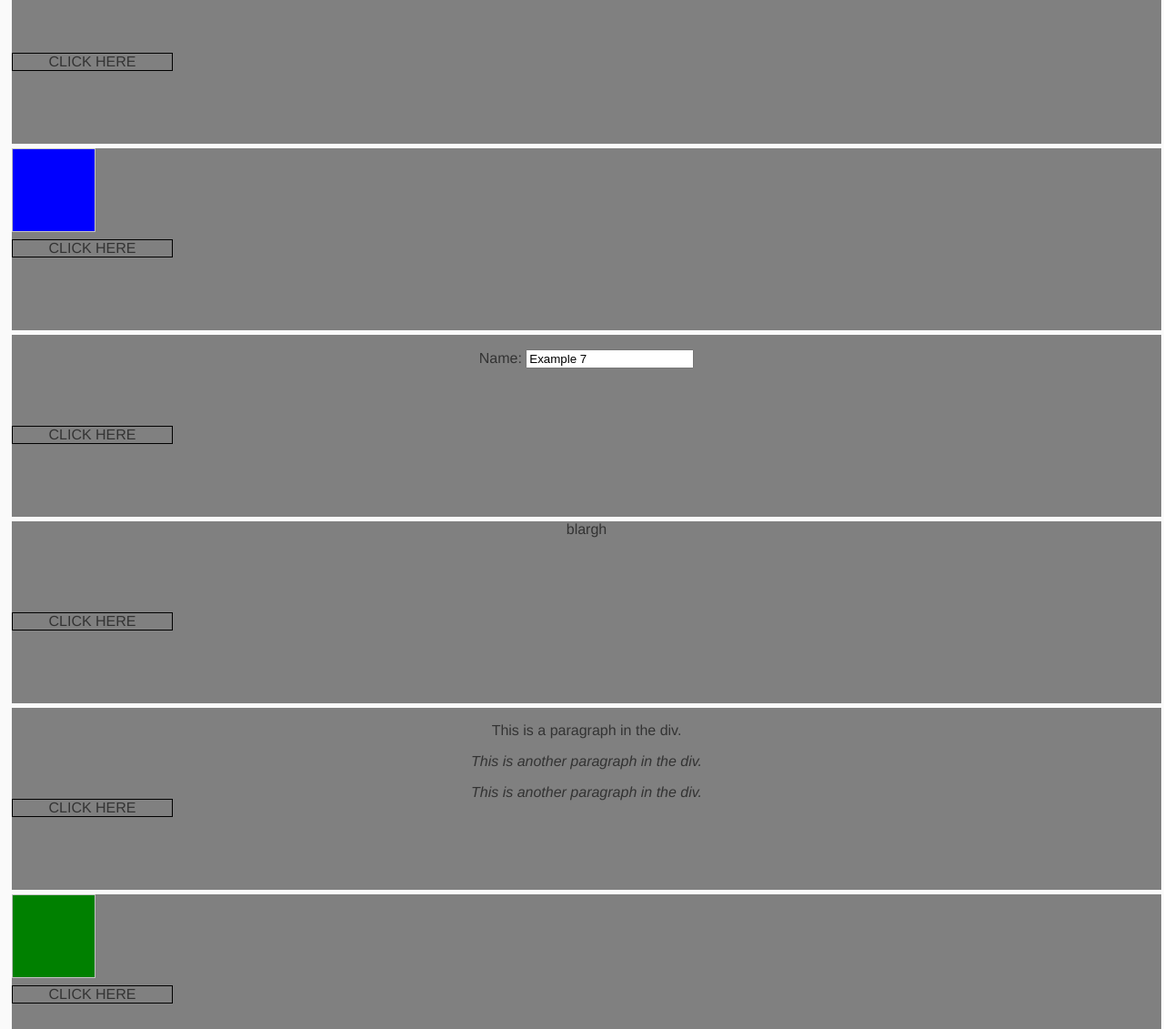
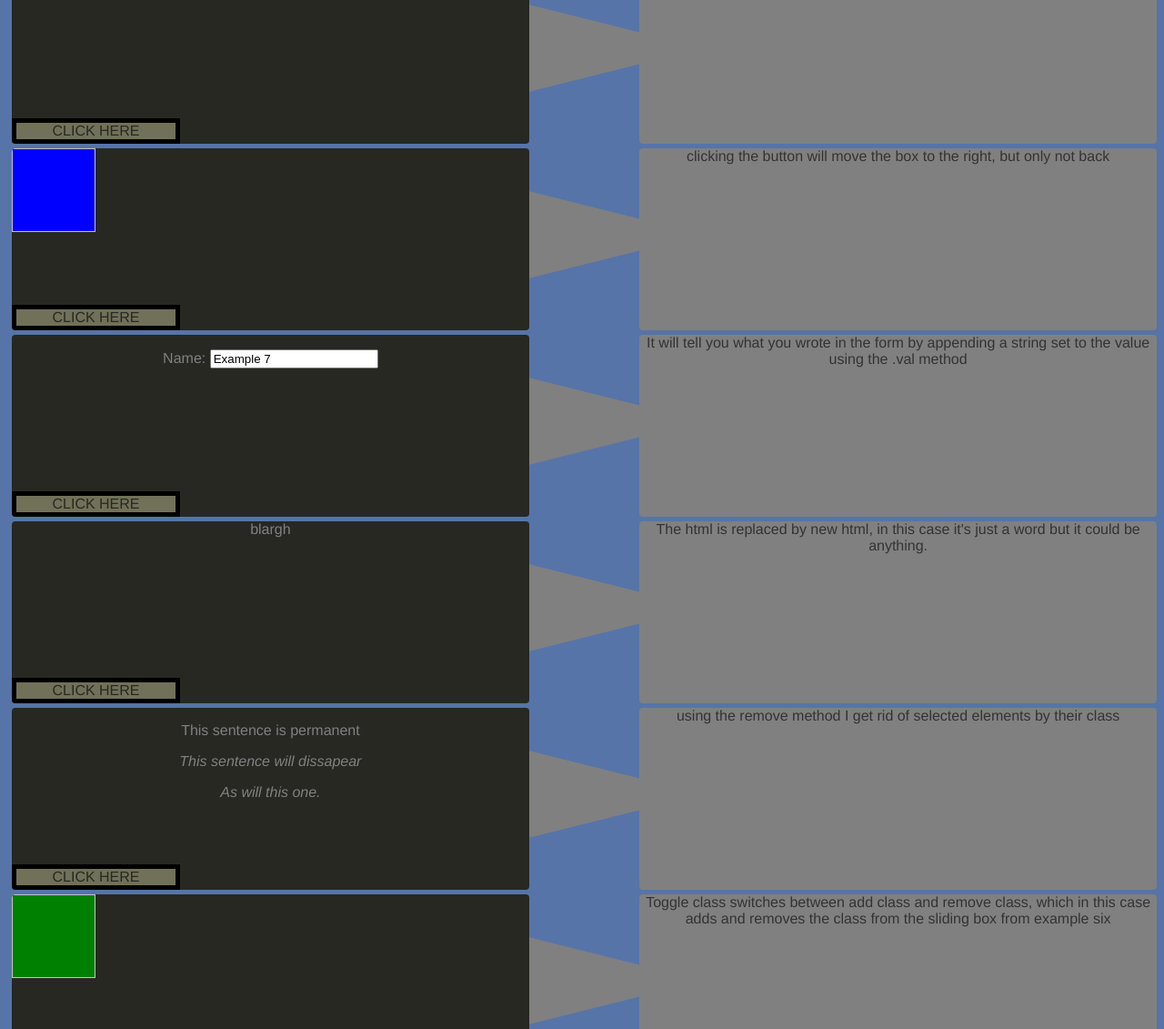
Before and after one commit to JocelynWordSmith/15jQueryMethods, a website: page app/index.html in a window 1280 px wide. Shown: the part 870-2001 px from the top of the page at 91% size. Drawn offline with nearby package versions, Linux system fonts and the light colour scheme; files that its build step writes are made by us from their sources.

Commit message:
added descriptions and changed layout

```diff
--- a/app/index.html
+++ b/app/index.html
@@ -22,6 +22,7 @@
             <p class="browsehappy">You are using an <strong>outdated</strong> browser. Please <a href="http://browsehappy.com/">upgrade your browser</a> to improve your experience.</p>
         <![endif]-->
 <!-- example 1 -->
+<div class="description">Clicking the box will add elements before and after the existing content</div>
 <div class="entry">
     <div class="example1">The first example</div>
     <div class="descrition1"></div>
@@ -29,6 +30,7 @@
 </div>
 
 <!-- example 2 -->
+<div class="description">Double clicking the button will add elements before and after the content</div>
 <div class="entry">
     <div class="example2">Example two</div>
     <div class="description2"></div>
@@ -36,12 +38,14 @@
 </div>
 
 <!-- example 3 -->
+<div class="description">Clicking the button cues the .toggle method which hides and shows elements</div>
 <div class="entry">
     <div class="example3">Toggle this text on and off<br>Toggle this text on and off<br>Toggle this text on and off<br>Toggle this text on and off<br>Toggle this text on and off<br>Toggle this text on and off<br>Toggle this text on and off<br> </div>
     <div class="description3"></div>
     <div class="button3 button"> CLICK HERE</div>
 </div>
 <!-- example 4 -->
+<div class="description">The button will toggle the fade in/fade out methods</div>
 <div class="entry">
     <div class="example4">
         <div class="box1"></div>
@@ -53,6 +57,7 @@
 </div>
 
 <!-- example 5 -->
+<div class="description">The button toggles an example drop down list using the slide method</div>
 <div class="entry">
     <div class="example5">
         <div class="folder">I could be a menu directory</div>
@@ -62,6 +67,7 @@
 </div>
 
 <!-- example 6 -->
+<div class="description">clicking the button will move the box to the right, but only not back</div>
 <div class="entry">
     <div class="example6">
         <div class="slide-box"></div>
@@ -70,6 +76,7 @@
 </div>
 
 <!-- example 7 -->
+<div class="description">It will tell you what you wrote in the form by appending a string set to the value using the .val method</div>
 <div class="entry">
     <div class="example7">
         <p>Name: <input type="text" class="test" value="Example 7"></p>
@@ -78,6 +85,7 @@
 </div>
 
 <!-- example 8 -->
+<div class="description">The html is replaced by new html, in this case it's just a word but it could be anything.</div>
 <div class="entry">
     <div class="example8">
         blargh
@@ -86,17 +94,19 @@
 </div>
 
 <!-- example 9 -->
+<div class="description">using the remove method I get rid of selected elements by their class</div>
 <div class="entry">
     <div class="example9">
-        <p>This is a paragraph in the div.</p>
-        <p class="italic"><i>This is another paragraph in the div.</i></p>
-        <p class="italic"><i>This is another paragraph in the div.</i></p>
+        <p>This sentence is permanent</p>
+        <p class="italic"><i>This sentence will dissapear</i></p>
+        <p class="italic"><i>As will this one.</i></p>
     <div class="button9 button"> CLICK HERE</div>
     </div>
 
 </div>
 
 <!-- example 10 -->
+<div class="description">Toggle class switches between add class and remove class, which in this case adds and removes the class from the sliding box from example six</div>
 <div class="entry">
     <div class="example10">
         <div class="tog-box"></div>
@@ -105,6 +115,7 @@
 </div>
 
 <!-- example 11 -->
+<div class="description">This replaces the css of whatever element you identify.</div>
 <div class="entry">
     <div class="example11">
         <div class="css-box"></div>
@@ -113,6 +124,7 @@
 </div>
 
 <!-- example 12 -->
+<div class="description">This mutates the width and height of the identified element</div>
 <div class="entry">
     <div class="example12">
         <div class="size-box"></div>
@@ -121,6 +133,7 @@
 </div>
 
 <!-- example 13 -->
+<div class="description">This selects the siblings of the identified element, and changes their color</div>
 <div class="entry">
     <div class="example13">
         <div class="box4"></div>
@@ -131,6 +144,7 @@
 </div>
 
 <!-- example 14 -->
+<div class="description">This uses the .get method to load text from a file</div>
 <div class="entry">
     <div class="example14">
 
@@ -139,6 +153,7 @@
 </div>
 
 <!-- example 15 -->
+<div class="description">This is an http request, and while it can get information that is hosted online, I just have it getting text from it's own server. I got this from MDN and kind of understand what it does but I'm still working through it, and am pretty confused. But it works.</div>
 <div class="entry">
     <div class="example15">
         <span id="ajaxButton" style="cursor: pointer; text-decoration: underline">
--- a/app/scripts/main.js
+++ b/app/scripts/main.js
@@ -1,6 +1,11 @@
 'use strict';
 
 console.log('\'Allo \'Allo!');
+
+$('.description').prepend('<div class="triangle"></div>');
+
+
+
 
 // example 1
 $('.button1').click(function() {
@@ -44,7 +49,7 @@ $('.button7').click(function(){
 
 //example 8
 $('.button8').click(function(){
-	$('.example8').html('<b>Hello world!</b>');
+	$('.example8').html('<b>Harumph!</b>');
 });
 
 //example 9
--- a/app/styles/main.scss
+++ b/app/styles/main.scss
@@ -5,6 +5,7 @@ body {
     background: #fafafa;
     font-family: "Helvetica Neue", Helvetica, Arial, sans-serif;
     color: #333;
+    background-color: #5674A8;
 }
 
 .hero-unit {
@@ -35,20 +36,45 @@ body {
 .entry {
     position: relative;
     height: 200px;
-    background-color: gray;
-    width: 100%;
+    background-color: #272822;
+    width: 45%;
     text-align: center;
     margin: 5px;
     overflow: hidden;
+    color: gray;
+    border-radius: 4px;
+}
+.description {
+    height: 200px;
+    background-color: gray;
+    width: 45%;
+    text-align: center;
+    /*margin: 5px;*/
+    /*overflow: hidden;*/
+    float: right;
+    border-radius: 4px;
+}
+.triangle {
+    position: absolute;
+    margin-left: -130px;
+    margin-top: 45px;
+    width: 0;
+    height: 0;
+    border-style: solid;
+    border-width: 50px 0 50px 200px;
+    border-color: transparent transparent transparent gray;
 }
 .button {
+    font-family: helvetica;
     position: absolute;
-    border: 1px solid black;
+    background-color: #717159;
+    border: 5px solid black;
     cursor: pointer;
     width: 175px;
     text-align: center;
     left: 0;
-    top: 50%;
+    bottom: 0;
+    color: #272822;
 }
 
 .box1, .box2, .box3 {
```
